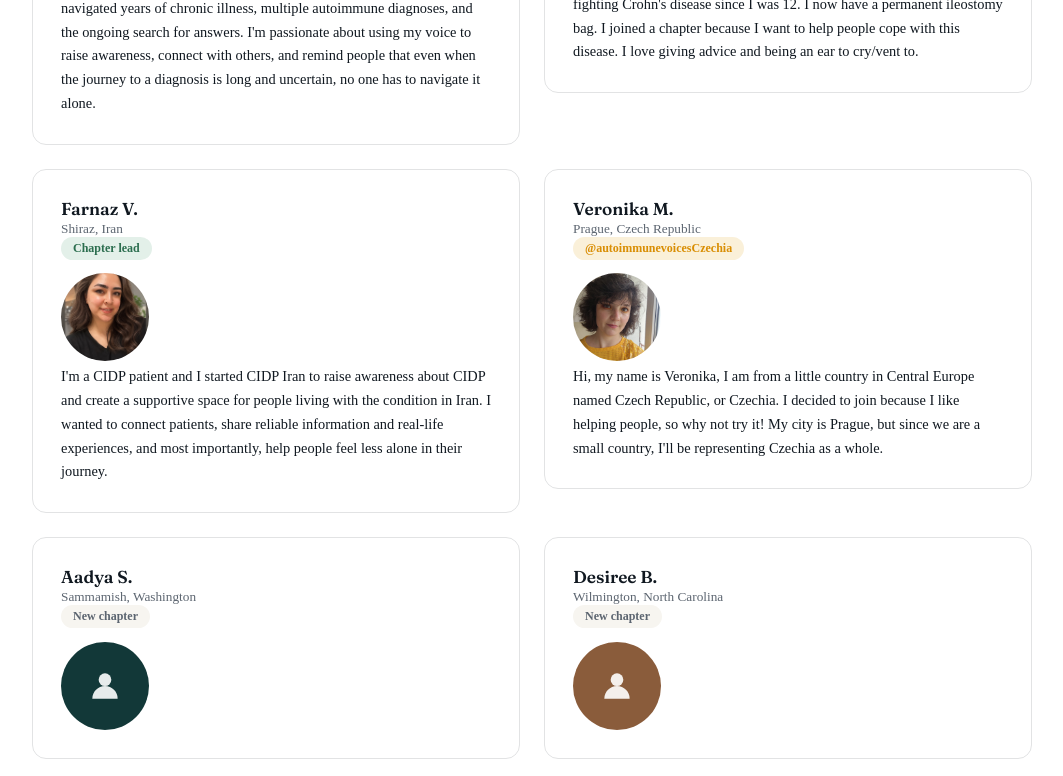
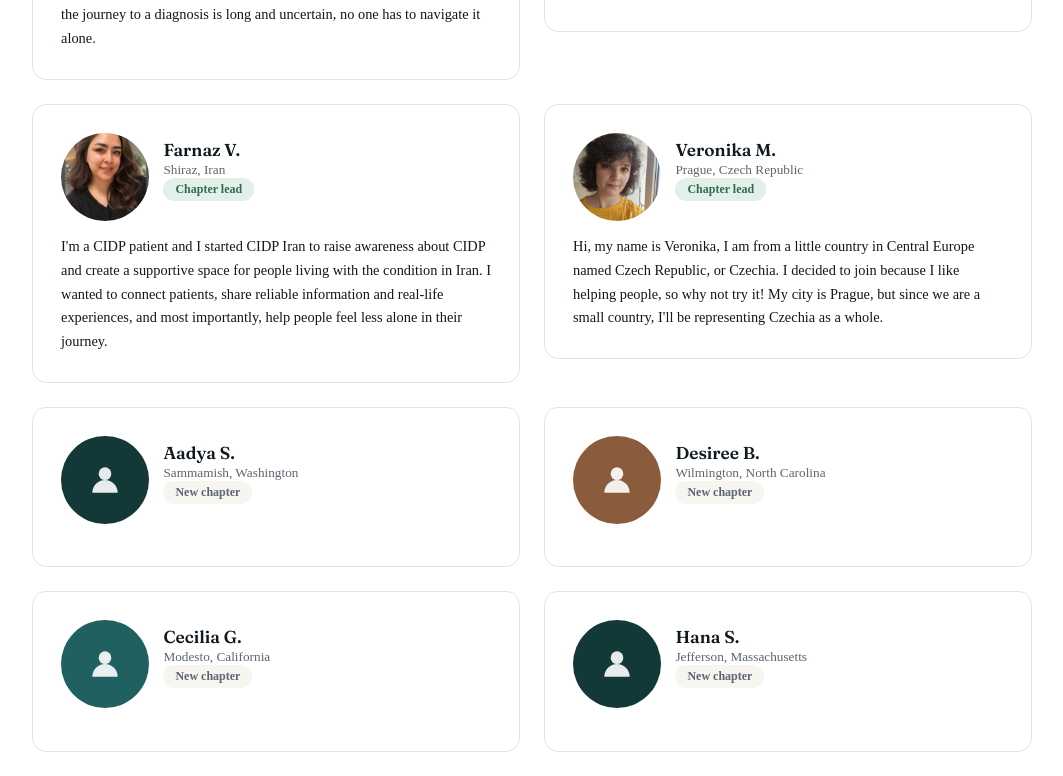
Before and after one commit to AadyaS26/patient-voice-coalition, a React (Vite) app: page /create-chapter in a window 1280 px wide. Shown: the part 1420-2196 px from the top of the page, without its empty margins (108-1171 px from the left). Built offline with nearby package versions, Linux system fonts and the light colour scheme; no server answers.

Commit message:
Update CreateChapter.jsx

```diff
--- a/src/pages/CreateChapter.jsx
+++ b/src/pages/CreateChapter.jsx
@@ -121,23 +121,7 @@ function ChapterDirectory() {
       <div className="chapter-directory-grid">
         {visible.map((c, i) => (
           <div className="chapter-directory-card" key={`${c.first}-${c.city}`}>
-            <div className="chapter-directory-card-top">
-              <div className="chapter-directory-text">
-                <div className="chapter-directory-name">
-                  {c.first}
-                  {c.lastInitial ? ` ${c.lastInitial}.` : ""}
-                </div>
-                <div className="chapter-directory-loc">{chapterLocation(c)}</div>
-                {c.bio ? (
-                  c.handle ? (
-                    <span className="chapter-directory-badge">{c.handle}</span>
-                  ) : (
-                    <span className="chapter-directory-badge real">Chapter lead</span>
-                  )
-                ) : (
-                  <span className="chapter-directory-badge pending">New chapter</span>
-                )}
-              </div>
+            <div className="chapter-directory-card-header">
               {c.photo ? (
                 <img className="chapter-directory-avatar-img" src={c.photo} alt={`${c.first} ${c.lastInitial}.`} />
               ) : (
@@ -151,6 +135,18 @@ function ChapterDirectory() {
                   </svg>
                 </div>
               )}
+              <div className="chapter-directory-text">
+                <div className="chapter-directory-name">
+                  {c.first}
+                  {c.lastInitial ? ` ${c.lastInitial}.` : ""}
+                </div>
+                <div className="chapter-directory-loc">{chapterLocation(c)}</div>
+                {c.bio ? (
+                  <span className="chapter-directory-badge real">Chapter lead</span>
+                ) : (
+                  <span className="chapter-directory-badge pending">New chapter</span>
+                )}
+              </div>
             </div>
             {c.bio && <div className="chapter-directory-bio">{c.bio}</div>}
           </div>
```
